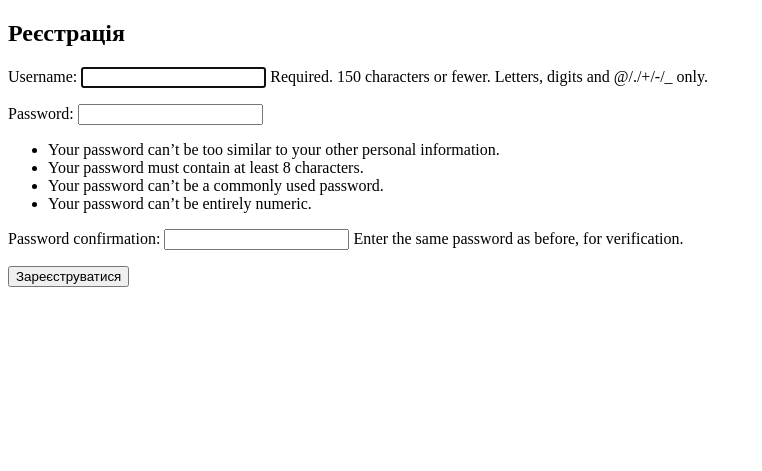
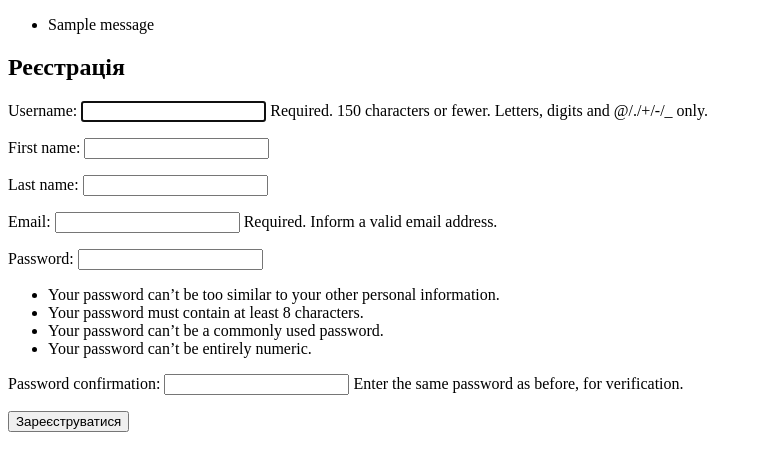
Before and after one commit to Ih00r/numo, a Django app: page /register/ in a window 1280 px wide. Shown: the top 471 px of the page, without its empty margins (0-762 px from the left). Run offline with Django 4.2, Linux system fonts and the light colour scheme; one stand-in notice (Sample message) is shown.

Commit message:
worked lodin and register

```diff
--- a/numo/numo/forms.py
+++ b/numo/numo/forms.py
@@ -1,12 +1,12 @@
-from django.contrib.auth.forms import UserCreationForm, AuthenticationForm
-from .models import CustomUser
+from django import forms
+from django.contrib.auth.forms import UserCreationForm
+from django.contrib.auth.models import User
 
 class CustomUserCreationForm(UserCreationForm):
+    first_name = forms.CharField(max_length=30, required=False)
+    last_name = forms.CharField(max_length=30, required=False)
+    email = forms.EmailField(max_length=254, help_text='Required. Inform a valid email address.')
+
     class Meta:
-        model = CustomUser
-        fields = ('username', 'email', 'password1', 'password2')
-
-class CustomAuthenticationForm(AuthenticationForm):
-    class Meta:
-        model = CustomUser
-        fields = ('username', 'password')
+        model = User
+        fields = ('username', 'first_name', 'last_name', 'email', 'password1', 'password2')
--- a/numo/numo/templates/registration/register.html
+++ b/numo/numo/templates/registration/register.html
@@ -6,6 +6,14 @@
     <title>Реєстрація</title>
 </head>
 <body>
+{% if messages %}
+        <ul>
+            {% for message in messages %}
+                <li>{{ message }}</li>
+            {% endfor %}
+        </ul>
+    {% endif %}
+
     <h2>Реєстрація</h2>
     <form method="post">
         {% csrf_token %}
--- a/numo/numo/urls.py
+++ b/numo/numo/urls.py
@@ -1,10 +1,11 @@
 from django.urls import path
 from . import views
 from django.urls import path
-from .views import home, register_view, login_view
+from .views import home, register_view, login_view, welcome
 
 urlpatterns = [
     path('', views.home, name='home'),
     path('register/', register_view, name='register'),
     path('login/', login_view, name='login'),
+path('welcome/', views.welcome, name='welcome'),
 ]
--- a/numo/numo/views.py
+++ b/numo/numo/views.py
@@ -2,26 +2,32 @@ from django.shortcuts import render, redirect
 from django.contrib import messages
 from django.contrib.auth import login, authenticate
 from django.views import View
-#from .forms import CustomUserCreationForm, CustomAuthenticationForm
-from django.shortcuts import render
 from django.contrib.auth.forms import UserCreationForm, AuthenticationForm
+from .forms import CustomUserCreationForm
+from django.contrib.auth.decorators import login_required
+from django.contrib.auth.models import User
 
 def home(request):
     return render(request, 'home.html', {})
-
 def register_view(request):
     if request.method == 'POST':
-        form = UserCreationForm(request.POST)
+        form = CustomUserCreationForm(request.POST)
         if form.is_valid():
-            user = form.save()
-            login(request, user)
-            return redirect('home')  # Redirect to a different template
+            email = form.cleaned_data.get('email')
+            if User.objects.filter(email=email).exists():
+                messages.error(request, 'Ця електронна пошта вже зареєстрована.')
+            else:
+                password1 = form.cleaned_data.get('password1')
+                password2 = form.cleaned_data.get('password2')
+                if password1 != password2:
+                    messages.error(request, 'Паролі не збігаються.')
+                else:
+                    user = form.save()
+                    login(request, user)
+                    return redirect('home')  # Redirect to a different template
     else:
-        form = UserCreationForm()
+        form = CustomUserCreationForm()
     return render(request, 'registration/register.html', {'form': form})
-
-
-
 
 
 def login_view(request):
@@ -30,7 +36,7 @@ def login_view(request):
         if form.is_valid():
             user = form.get_user()
             login(request, user)
-            return redirect('home')
+            return redirect('welcome')
         else:
             messages.error(request, 'Неправильне ім\'я користувача або пароль')
             return redirect('login')
@@ -38,33 +44,15 @@ def login_view(request):
         form = AuthenticationForm()
     return render(request, 'registration/login.html', {'form': form})
 
+@login_required
+def welcome(request):
+    user = request.user
+    first_name = user.first_name
+    last_name = user.last_name
 
+    context = {
+        'first_name': first_name,
+        'last_name': last_name,
+    }
 
-# def register_view(request):
-#     if request.method == 'POST':
-#         form = CustomUserCreationForm(request.POST)
-#         if form.is_valid():
-#             user = form.save()
-#             login(request, user)
-#             return redirect('home')  # Redirect to a different template
-#     else:
-#         form = CustomUserCreationForm()
-#     return render(request, 'registration/register.html', {'form': form})
-#
-#
-#
-#
-#
-# def login_view(request):
-#     if request.method == 'POST':
-#         username = request.POST.get('username')
-#         password = request.POST.get('password')
-#         user = authenticate(request, username=username, password=password)
-#         if user is not None:
-#             login(request, user)
-#             return redirect('home')
-#         else:
-#             messages.error(request, 'Неправильне ім\'я користувача або пароль')
-#             return redirect('login')
-#     else:
-#         return render(request, 'registration/register.html')
+    return render(request, 'welcome.html', context)
```
Also changed, not shown: numo/numo/models.py (deleted, +0 -18 lines), numo/numo/templates/registration/login.html (+0 -38 lines), numo/numo/templates/welcome.html (added, +18 -0 lines), numo/db.sqlite3.
